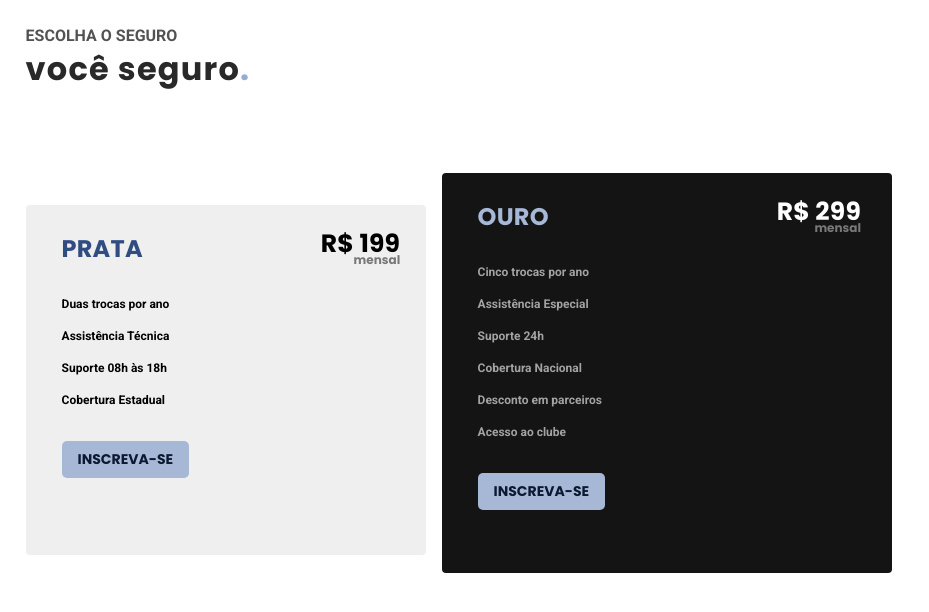
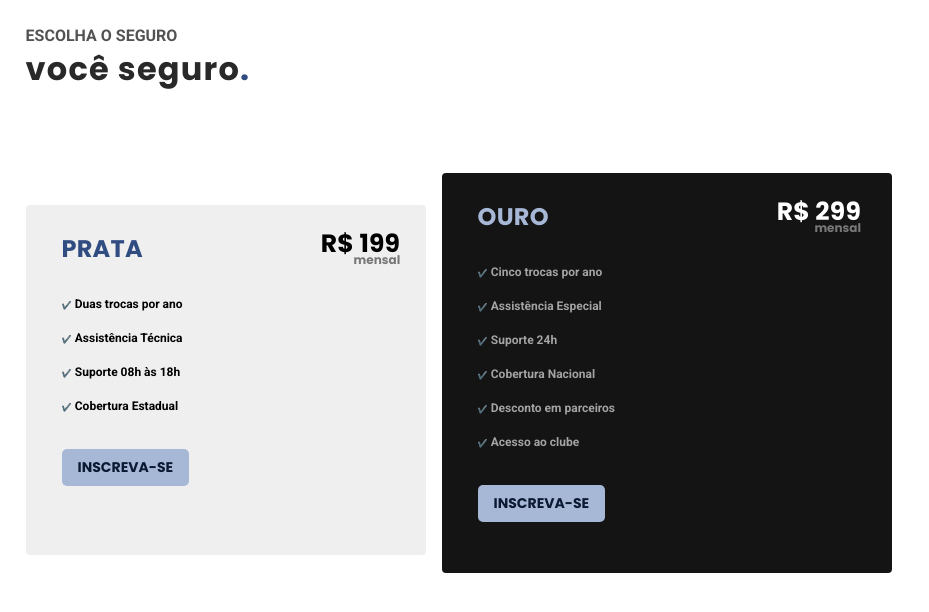
Before and after one commit to GustavoRMendes/next-bike, a Next.js app: page / in a window 1280 px wide. Shown: the top 612 px of the page, without its empty margins (0-929 px from the left). Built offline with nearby package versions, Linux system fonts and the light colour scheme.

Commit message:
check icon

```diff
--- a/src/app/globals.css
+++ b/src/app/globals.css
@@ -9,6 +9,14 @@ body {
   max-width: 100vw;
   overflow-x: hidden;
   padding: .8rem;
+}
+span{
+  margin-right: 0.2rem;
+  font-size: .5rem;
+}
+
+strong{
+  color: #304c81;
 }
 
 h1 {
--- a/src/app/page.tsx
+++ b/src/app/page.tsx
@@ -5,7 +5,7 @@ export default function Home () {
   return (
     <>
       <p>ESCOLHA O SEGURO</p>
-      <h1>você seguro<span>.</span></h1>
+      <h1>você seguro<strong>.</strong></h1>
       <main>
         <div className='prata'>
           <div className='priceTitle'>
@@ -17,10 +17,10 @@ export default function Home () {
           </div>
           <div className='section'>
             <ul className='lista-prata'>
-              <li>Duas trocas por ano</li>
-              <li>Assistência Técnica</li>
-              <li>Suporte 08h às 18h</li>
-              <li>Cobertura Estadual</li>
+              <li><span>✔️</span>Duas trocas por ano </li>
+              <li><span>✔️</span>Assistência Técnica</li>
+              <li><span>✔️</span>Suporte 08h às 18h</li>
+              <li><span>✔️</span>Cobertura Estadual</li>
             </ul>
             <button className='buttonPrata'>INSCREVA-SE</button>
           </div>
@@ -39,12 +39,12 @@ export default function Home () {
 
           <div className='section'>
             <ul className='lista-ouro'>
-              <li>Cinco trocas por ano</li>
-              <li>Assistência Especial</li>
-              <li>Suporte 24h</li>
-              <li>Cobertura Nacional</li>
-              <li>Desconto em parceiros</li>
-              <li>Acesso ao clube</li>
+              <li> <span>✔️</span>Cinco trocas por ano</li>
+              <li> <span>✔️</span>Assistência Especial</li>
+              <li> <span>✔️</span>Suporte 24h</li>
+              <li> <span>✔️</span>Cobertura Nacional</li>
+              <li> <span>✔️</span>Desconto em parceiros</li>
+              <li> <span>✔️</span>Acesso ao clube</li>
             </ul>
             <button className='buttonOuro'>INSCREVA-SE</button>
           </div>
```
Also changed, not shown: public/check.svg (added).
